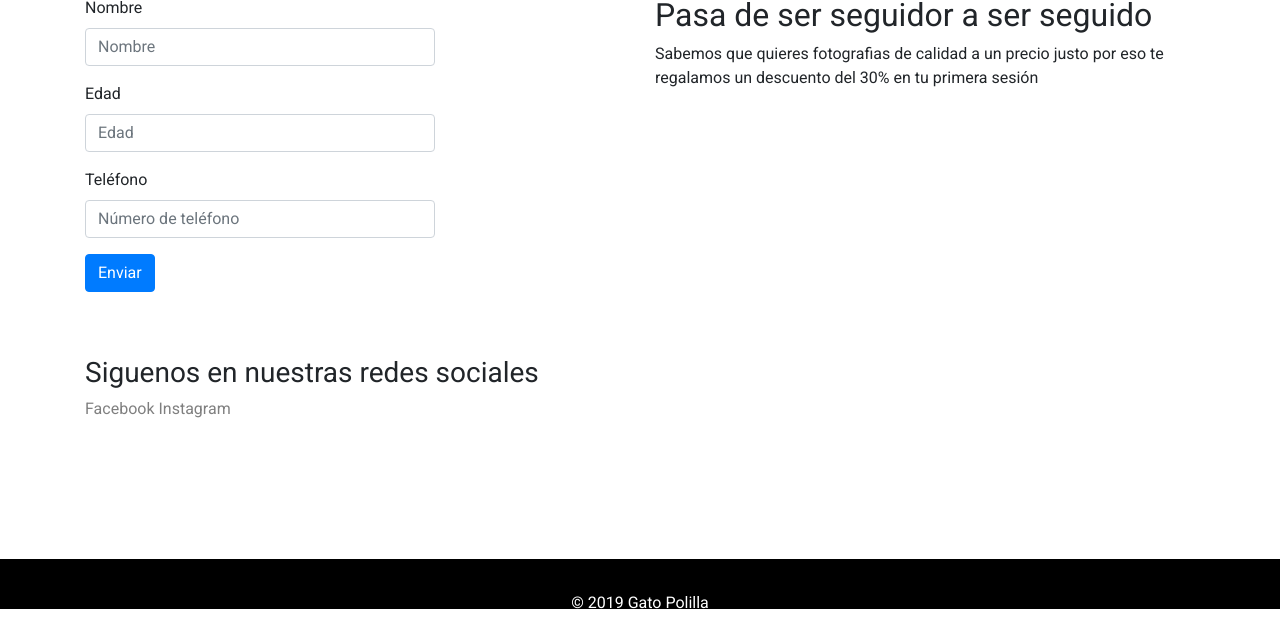
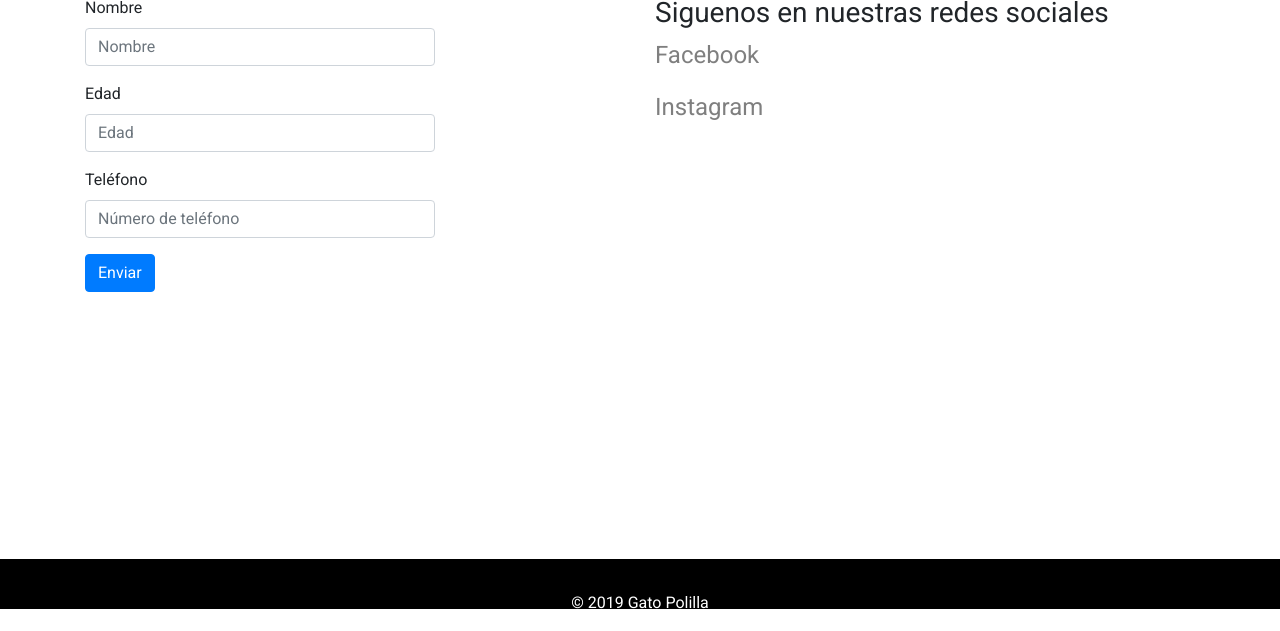
Before and after one commit to ricardolopezh/gatopolilla, a Jekyll site: the page built from contacto.html, in a window 1280 px wide. Shown: the part 291-922 px from the top of the page. Built offline with Jekyll 4.4.1, drawn with Linux system fonts in a browser that asks for light colours.

Commit message:
Update contacto.html view

```diff
--- a/contacto.html
+++ b/contacto.html
@@ -21,18 +21,15 @@ title: "Contacto"
     </form>
   </div>
   <div class="col-lg-6 offset-lg-2">
-    <h2>Pasa de ser seguidor a ser seguido</h2>
-    <p>Sabemos que quieres fotografias de calidad a un precio justo por eso te regalamos un descuento del 30% en tu primera sesión</p>
-  </div>
-</div>
+    <h3>Siguenos en nuestras redes sociales</h3>
 
-<div class="row">
-  <div class="col-lg-12">
-    <h3>Siguenos en nuestras redes sociales</h3>
     {% for item in site.data.social %}
-      <a href="{{ item.link }}">
-        {{ item.name }}
-      </a>
+      <p class="social-icons">
+        <span>{{ item.icon }}</span>
+        <a href="{{ item.link }}">
+          {{ item.name }}
+        </a>
+      </p>
     {% endfor %}
   </div>
 </div>
```
